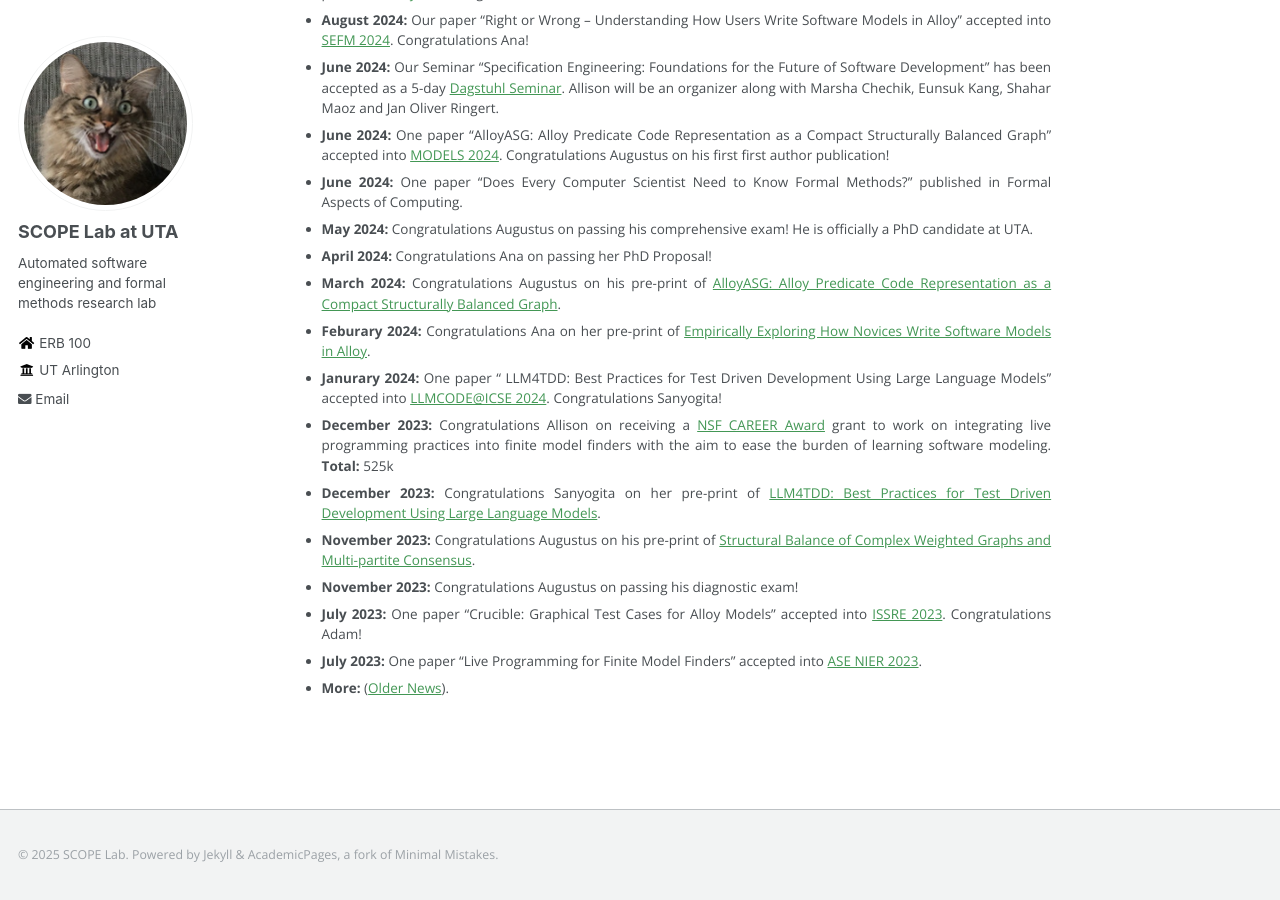
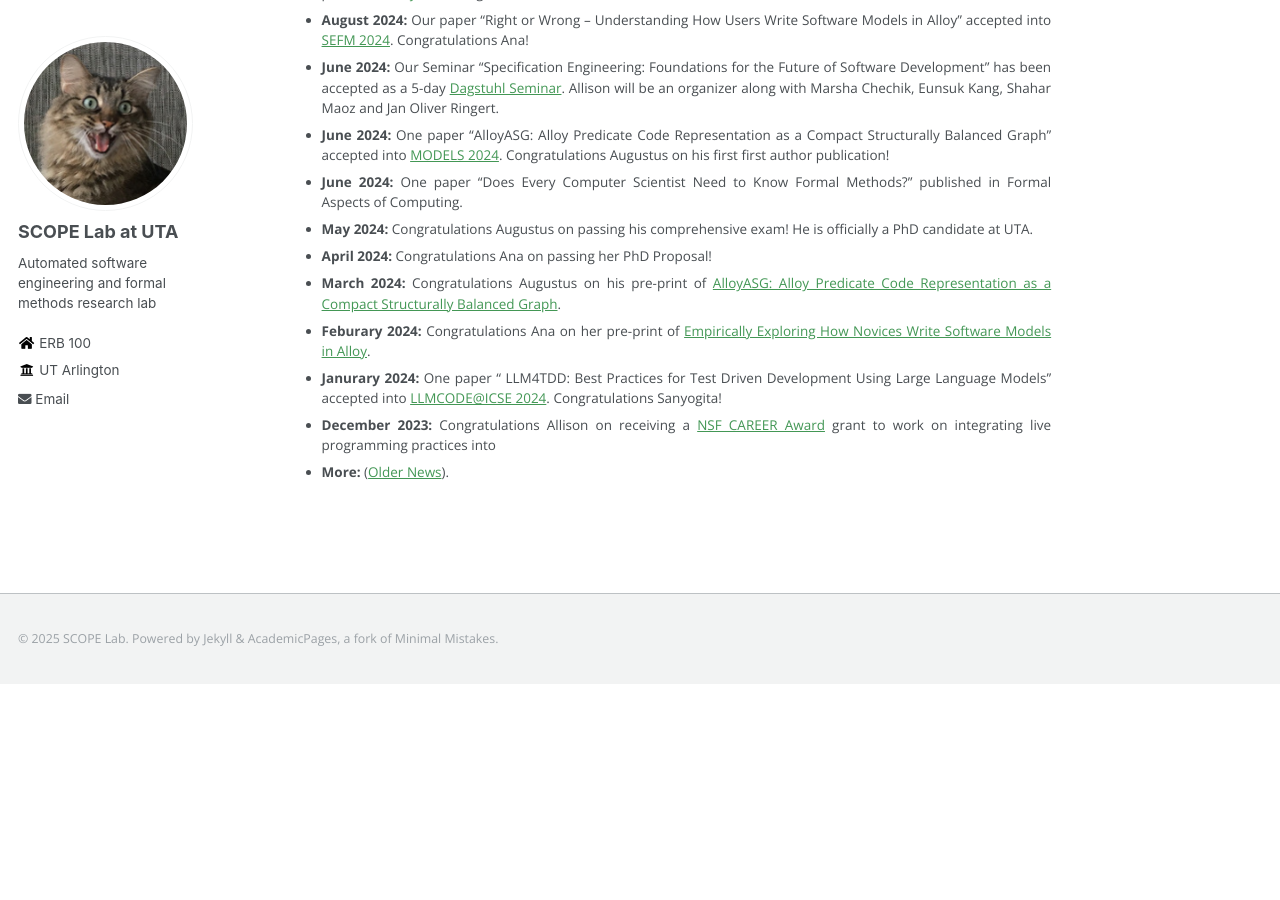
Before and after one commit to SCOPELabUTA/SCOPELabUTA.github.io, a Jekyll site: the page built from _pages/about.md, in a window 1280 px wide and 900 px high, scrolled down 885 px. Built offline with Jekyll 4.4.1, drawn with Linux system fonts in a browser that asks for light colours; after the commit the page ends 1569 px from its top, so only the background shows below that.

Commit message:
Update about.md

```diff
--- a/_pages/about.md
+++ b/_pages/about.md
@@ -44,10 +44,5 @@ Checking and Symbolic Execution
 * **March 2024:** Congratulations Augustus on his pre-print of [AlloyASG: Alloy Predicate Code Representation as a Compact Structurally Balanced Graph](https://arxiv.org/pdf/2403.00170.pdf).
 * **Feburary 2024:** Congratulations Ana on her pre-print of [Empirically Exploring How Novices Write Software Models in Alloy](https://arxiv.org/pdf/2402.06624.pdf).
 * **Janurary 2024:** One paper " LLM4TDD: Best Practices for Test Driven Development Using Large Language Models" accepted into [LLMCODE@ICSE 2024](https://llm4code.github.io/). Congratulations Sanyogita!
-* **December 2023:** Congratulations Allison on receiving a [NSF CAREER Award](https://www.nsf.gov/awardsearch/showAward?AWD_ID=2337667&HistoricalAwards=false) grant to work on integrating live programming practices into finite model finders with the aim to ease the burden of learning software modeling. **Total:** 525k
-* **December 2023:** Congratulations Sanyogita on her pre-print of [LLM4TDD: Best Practices for Test Driven Development Using Large Language Models](https://arxiv.org/abs/2312.04687).
-* **November 2023:** Congratulations Augustus on his pre-print of [Structural Balance of Complex Weighted Graphs and Multi-partite Consensus](https://arxiv.org/abs/2311.04389).
-* **November 2023:** Congratulations Augustus on passing his diagnostic exam!
-* **July 2023:** One paper "Crucible: Graphical Test Cases for Alloy Models" accepted into [ISSRE 2023]((https://issre.github.io/2023/)). Congratulations Adam!
-* **July 2023:** One paper "Live Programming for Finite Model Finders" accepted into [ASE NIER 2023](https://conf.researchr.org/home/ase-2023).
+* **December 2023:** Congratulations Allison on receiving a [NSF CAREER Award](https://www.nsf.gov/awardsearch/showAward?AWD_ID=2337667&HistoricalAwards=false) grant to work on integrating live programming practices into
 * **More:** ([Older News](https://SCOPELabUTA.github.io/news/)).
```
